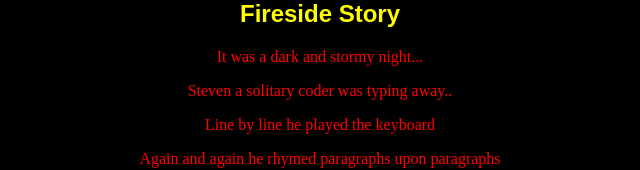
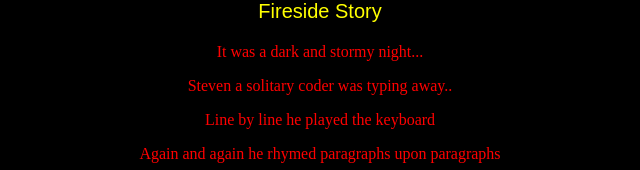
Before and after one commit to steven-barkley/Website-3DMotion-2022, a plain HTML site: page index.html in a window 1280 px wide. Shown: the top 170 px of the page, without its empty margins (320-960 px from the left). Drawn offline with nearby package versions, Linux system fonts and the light colour scheme.

Commit message:
Updated title

```diff
--- a/index.html
+++ b/index.html
@@ -5,7 +5,7 @@
   </head>
   <body>
 
-    <h2 class="centerText stylized">Fireside Story</h2>
+    <p class="centerText stylized">Fireside Story</p>
 
     <p class="centerText">It was a dark and stormy night...</p>
     <p class="centerText">Steven a solitary coder was typing away..</p>
--- a/style.css
+++ b/style.css
@@ -15,6 +15,7 @@ p
 
 .stylized
 {
+  font-size: 20px;
   font-family: fantasy;
   color: yellow;
 }
```
